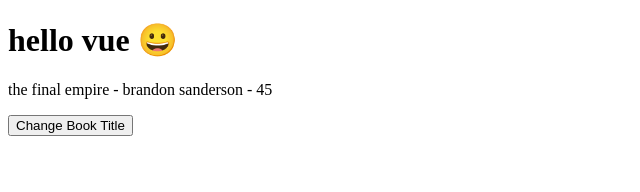
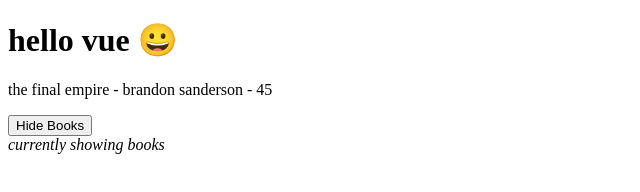
Before and after one commit to stopdaydreaming/vue3-octo-rotary-phone, a plain HTML site: page index.html in a window 1280 px wide. Shown: the whole page, without its empty margins (0-640 px from the left). Drawn offline with nearby package versions, Linux system fonts and the light colour scheme.

Commit message:
conditional rendering

```diff
--- a/app.js
+++ b/app.js
@@ -1,15 +1,15 @@
 const app = Vue.createApp({
     data(){
         return{
+            showBooks: true,
             title: 'the final empire',
             author: 'brandon sanderson',
             age: 45
         }
     },
     methods: {
-        changeTitle(title) {
-            // this.title = "words of radiance"
-            this.title = title
+        toggleShowBooks(){
+            this.showBooks = !this.showBooks
         }
     }
 })
--- a/index.html
+++ b/index.html
@@ -10,12 +10,18 @@
 <body>
     <h1>hello vue 😀</h1>
     <div id="app">
-        <p>{{ title }} - {{ author }} - {{ age }}</p>
-        <!-- <button v-on:click="age++">increase age</button> -->
-        <!-- <button v-on:click="age--">decrease age</button> -->
-        <!-- <button @click="title = 'Title Updated'">Change Book Title</button>  -->
-        <!-- <button @click="changeTitle">Change Book Title</button>  -->
-        <button @click="changeTitle('New Title')">Change Book Title</button>
+        <div v-if="showBooks">
+            <p>{{ title }} - {{ author }} - {{ age }}</p>
+        </div>
+        <button @click="toggleShowBooks">
+            <span v-if="showBooks">Hide Books</span>
+            <span v-else>Show Books</span>
+            <!-- <span v-if="!showBooks">Show Books</span> -->
+        </button>
+
+        <div v-show="showBooks">
+            <em>currently showing books</em>
+        </div>
     </div>
     <script src="app.js"></script>
 </body>
```
